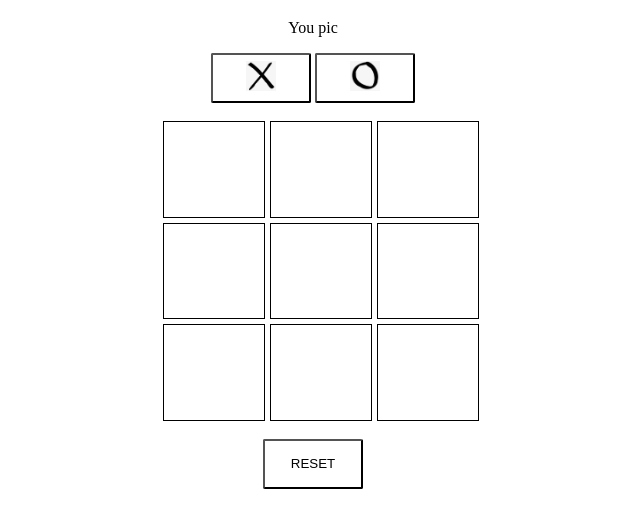
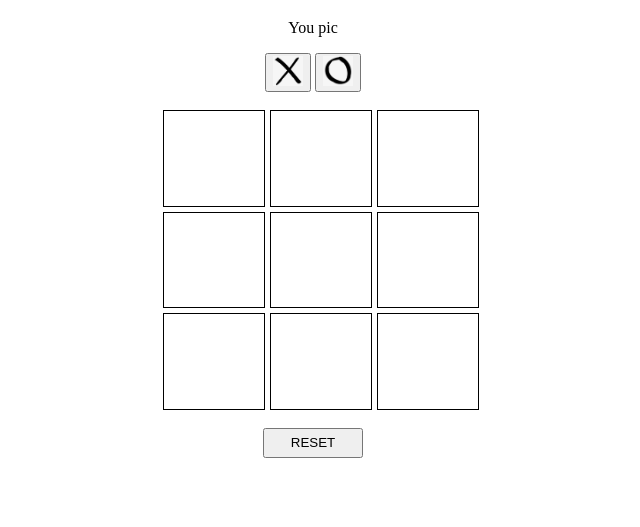
Before and after one commit to NicolVan/Tic-toc-toe, a plain HTML site: page index.html in a window 1280 px wide. Shown: the part 61-588 px from the top of the page, without its empty margins (327-967 px from the left). Drawn offline with Linux system fonts and the light colour scheme.

Commit message:
Add files via upload

```diff
--- a/style.css
+++ b/style.css
@@ -33,14 +33,15 @@ h1{
     text-align: center;
 }
 
-button{
+#play{
+    background-color: transparent;
+
+}
+#btm{
     width: 100px;
-    height: 50px;
-    background-color: transparent;
-    border-radius: 2px;;
-    color: rgb(0, 0, 0);
+    height: 30px;
 }
-button:hover{
+#btm:hover{
     background-color: #eee;
     color: black;
 }
```
